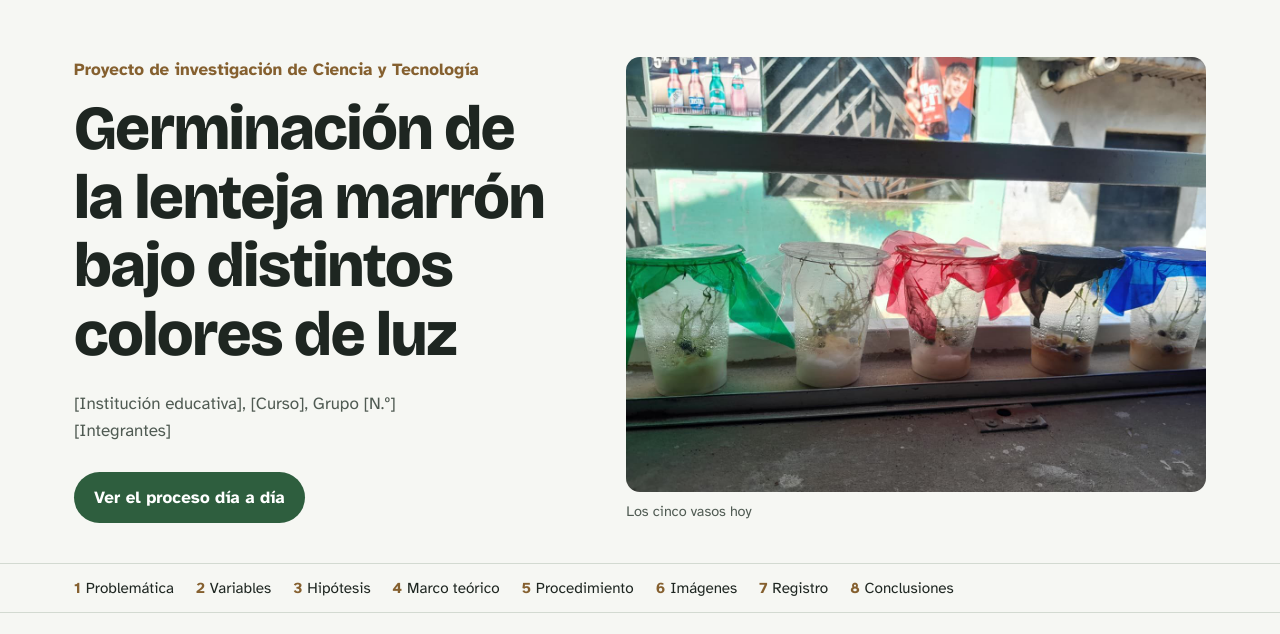
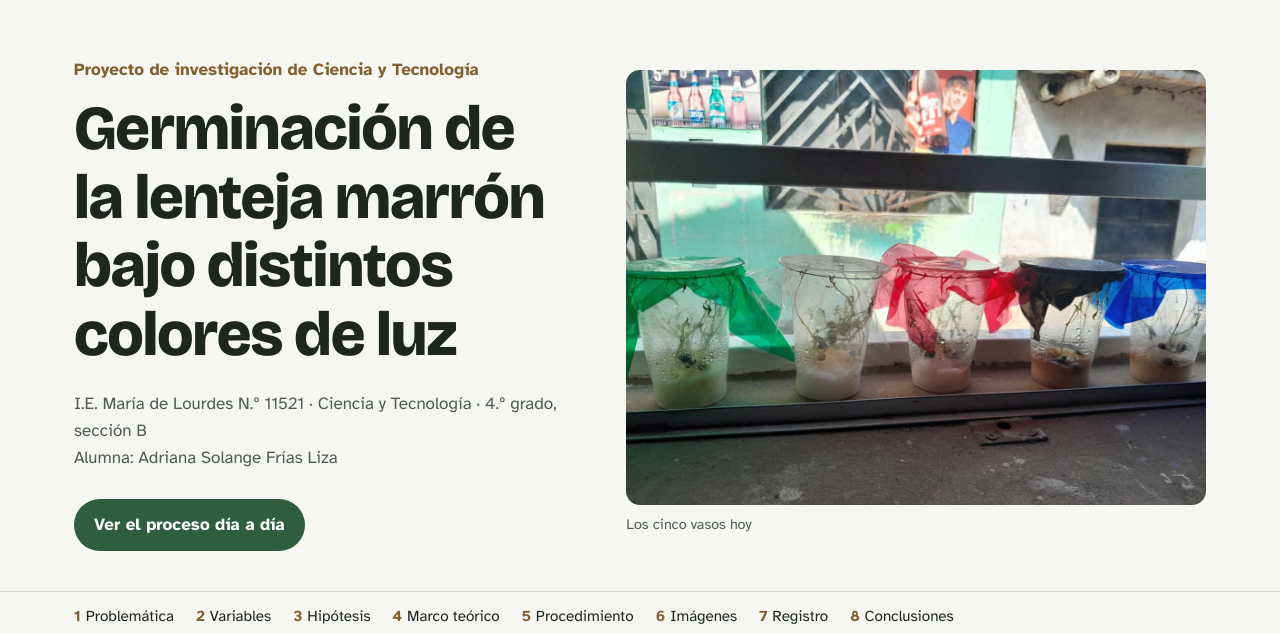
Before and after one commit to ACHAVESTA-Git/Ciencia-proyecto-Adriana-Frias, a plain HTML site: page index.html in a window 1280 px wide. Shown: the top 634 px of the page. Drawn offline with nearby package versions, Linux system fonts and the light colour scheme.

Commit message:
Agregar datos del colegio, curso, grado y alumna

```diff
--- a/index.html
+++ b/index.html
@@ -16,7 +16,7 @@
   <div class="hero-text">
     <p class="kicker">Proyecto de investigación de Ciencia y Tecnología</p>
     <h1>Germinación de la lenteja marrón bajo distintos colores de luz</h1>
-    <p class="team">[Institución educativa], [Curso], Grupo [N.º]<br>[Integrantes]</p>
+    <p class="team">I.E. María de Lourdes N.º 11521 · Ciencia y Tecnología · 4.º grado, sección B<br>Alumna: Adriana Solange Frías Liza</p>
     <a class="hero-link" href="#proceso">Ver el proceso día a día</a>
   </div>
   <figure class="hero-photo">
```
